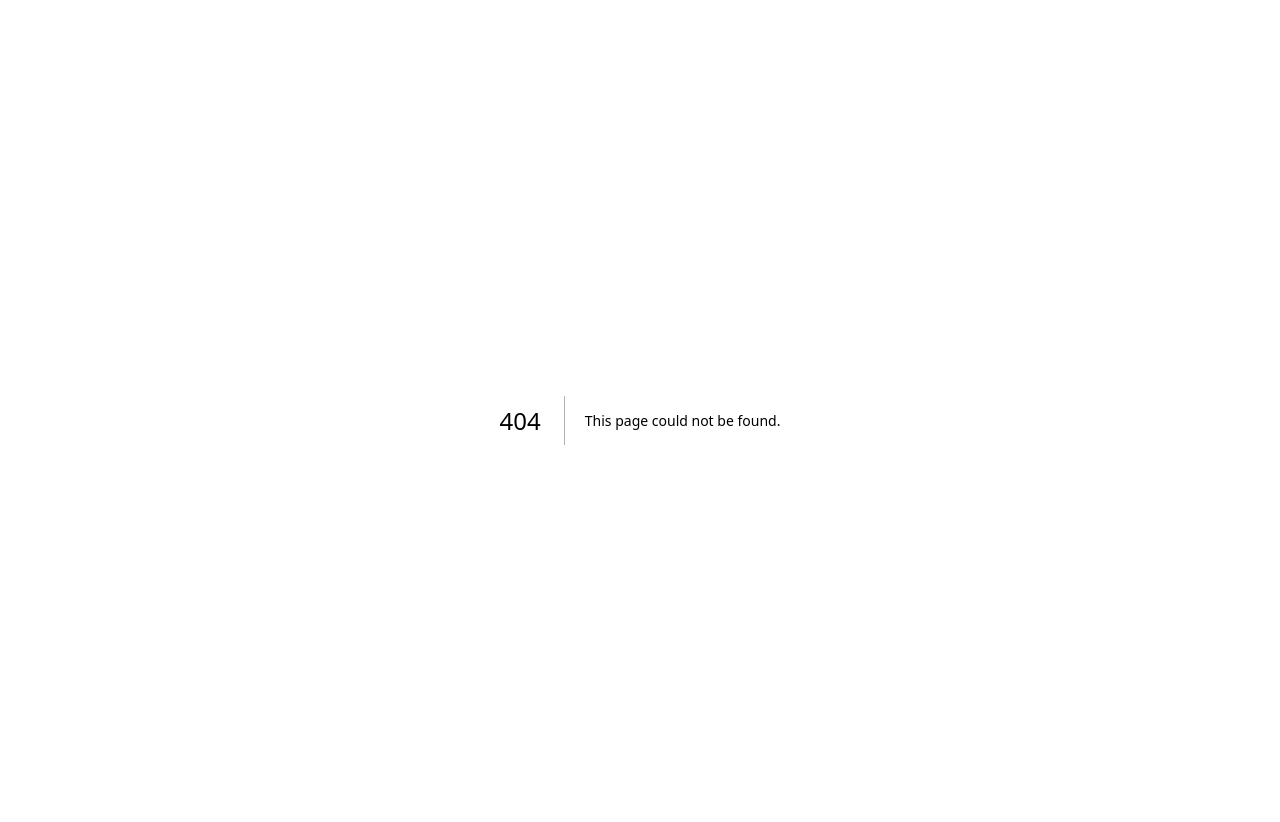
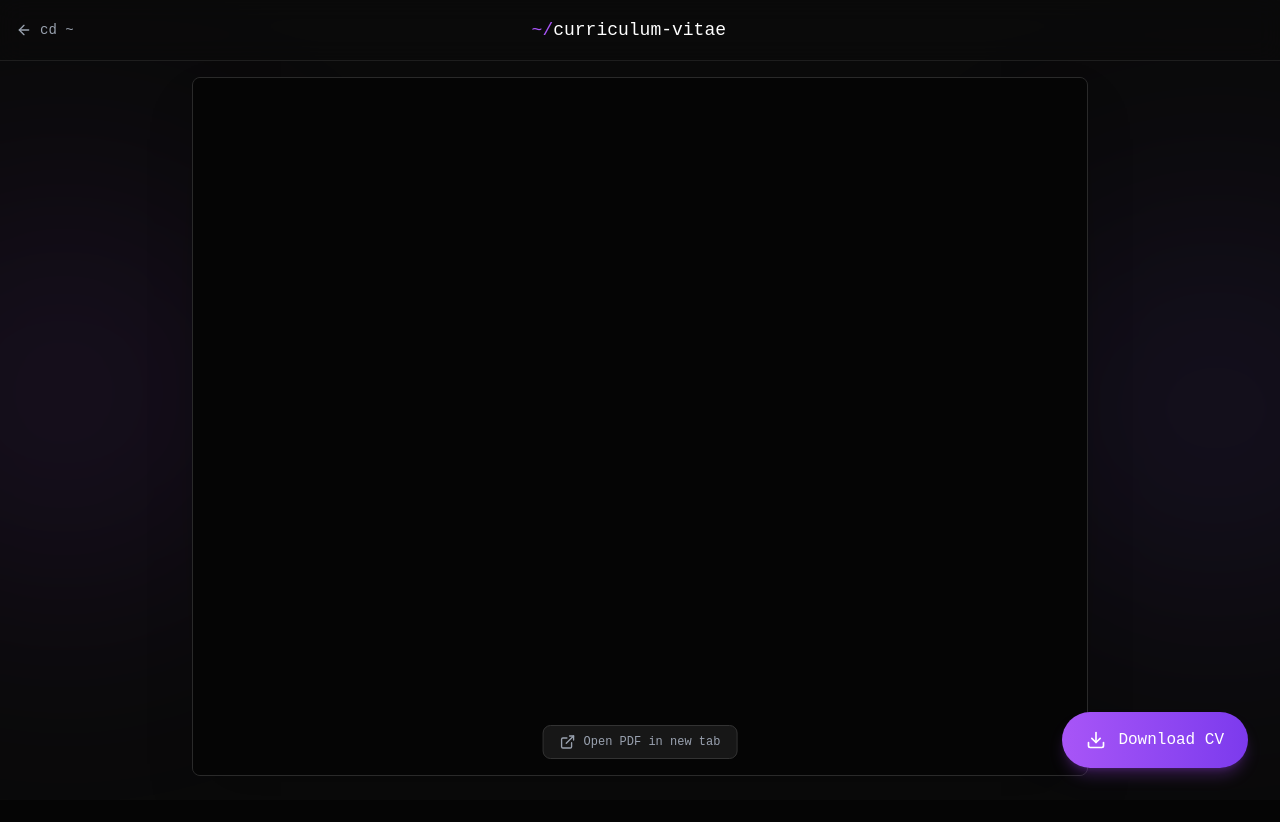
Before and after one commit to GratiaManullang03/next-portfolio, a Next.js app: page /curriculum-vitae in a window 1280 px wide. Before the commit this address had no page. Shown: the top 822 px of the page. After the commit the page ends 800 px from the top, so only its background shows below. Built offline with nearby package versions, Linux system fonts and the light colour scheme.

Commit message:
feat: /curriculum-vitae browser output

```diff
--- a/package.json
+++ b/package.json
@@ -14,6 +14,7 @@
     "next": "16.0.3",
     "react": "19.2.0",
     "react-dom": "19.2.0",
+    "react-icons": "^5.5.0",
     "three": "^0.181.2"
   },
   "devDependencies": {
--- /dev/null
+++ b/ref/command.md
@@ -0,0 +1,12 @@
+Berdasarkan kode saat ini, berikut list command yang membuka browser:
+Command	Tab Name	Icon	URL
+/curriculum-vitae	Curriculum Vitae	📄	https://graxya.dev/curriculum-vitae
+/project	Projects	🚀	https://graxya.dev/projects
+/experience	Experience	💼	https://graxya.dev/experience
+/achievements	Achievements	🏆	https://graxya.dev/achievements
+/skills	Skills	⚡	https://graxya.dev/skills
+/chat	Chat with Me	💬	https://graxya.dev/chat
+Command tanpa browser:
+/about - Tampil langsung di terminal
+/social - Tampil langsung di terminal
+/command - Tampil list command
--- /dev/null
+++ b/src/app/curriculum-vitae/page.tsx
@@ -0,0 +1,123 @@
+'use client';
+
+import { motion } from 'framer-motion';
+import { useState } from 'react';
+import { FiDownload, FiArrowLeft, FiExternalLink } from 'react-icons/fi';
+import Link from 'next/link';
+
+export default function CurriculumVitae() {
+    const [isLoading, setIsLoading] = useState(true);
+    const pdfUrl = '/source/CV-Felix-Gratia-Mangatur-Manullang.pdf';
+
+    const handleDownload = () => {
+        const link = document.createElement('a');
+        link.href = pdfUrl;
+        link.download = 'CV-Felix-Gratia-Mangatur-Manullang.pdf';
+        document.body.appendChild(link);
+        link.click();
+        document.body.removeChild(link);
+    };
+
+    return (
+        <div className="fixed inset-0 bg-[#0a0a0a] flex flex-col overflow-hidden">
+            {/* Header */}
+            <motion.header
+                initial={{ y: -50, opacity: 0 }}
+                animate={{ y: 0, opacity: 1 }}
+                transition={{ duration: 0.5 }}
+                className="flex-shrink-0 bg-[#0a0a0a]/80 backdrop-blur-md border-b border-[#1e1e1e] z-40"
+            >
+                <div className="max-w-7xl mx-auto px-4 py-4 flex items-center justify-between">
+                    <Link
+                        href="/"
+                        className="flex items-center gap-2 text-gray-400 hover:text-white transition-colors group"
+                    >
+                        <FiArrowLeft className="group-hover:-translate-x-1 transition-transform" />
+                        <span className="font-mono text-sm">cd ~</span>
+                    </Link>
+                    <h1 className="font-mono text-lg text-white">
+                        <span className="text-[#a855f7]">~/</span>curriculum-vitae
+                    </h1>
+                    <div className="w-20" />
+                </div>
+            </motion.header>
+
+            {/* PDF Viewer Container */}
+            <main className="flex-1 overflow-hidden p-4 pb-6">
+                <motion.div
+                    initial={{ opacity: 0, y: 20 }}
+                    animate={{ opacity: 1, y: 0 }}
+                    transition={{ duration: 0.6, delay: 0.2 }}
+                    className="max-w-4xl mx-auto h-full"
+                >
+                    {/* PDF Frame */}
+                    <div className="relative w-full h-full rounded-lg overflow-hidden border border-[#2a2a2a] bg-[#1a1a1a] shadow-2xl">
+                        {/* Loading State */}
+                        {isLoading && (
+                            <div className="absolute inset-0 flex items-center justify-center bg-[#1a1a1a] z-10">
+                                <div className="flex flex-col items-center gap-4">
+                                    <div className="w-12 h-12 border-4 border-[#a855f7]/20 border-t-[#a855f7] rounded-full animate-spin" />
+                                    <span className="font-mono text-gray-400 text-sm">Loading CV...</span>
+                                </div>
+                            </div>
+                        )}
+
+                        {/* PDF Embed with object fallback */}
+                        <object
+                            data={pdfUrl}
+                            type="application/pdf"
+                            className="w-full h-full"
+                            onLoad={() => setIsLoading(false)}
+                        >
+                            {/* Fallback for browsers that don't support object */}
+                            <iframe
+                                src={pdfUrl}
+                                className="w-full h-full border-0"
+                                onLoad={() => setIsLoading(false)}
+                                title="Curriculum Vitae"
+                            />
+                        </object>
+
+                        {/* Fallback link if PDF doesn't load */}
+                        <div className="absolute bottom-4 left-1/2 -translate-x-1/2 z-20">
+                            <a
+                                href={pdfUrl}
+                                target="_blank"
+                                rel="noopener noreferrer"
+                                className="flex items-center gap-2 px-4 py-2 bg-[#1a1a1a]/90 border border-[#333] rounded-lg text-gray-400 hover:text-white hover:border-[#a855f7] transition-colors font-mono text-xs"
+                            >
+                                <FiExternalLink className="w-4 h-4" />
+                                Open PDF in new tab
+                            </a>
+                        </div>
+                    </div>
+                </motion.div>
+            </main>
+
+            {/* Floating Download Button */}
+            <motion.button
+                initial={{ scale: 0, opacity: 0 }}
+                animate={{ scale: 1, opacity: 1 }}
+                transition={{
+                    type: 'spring',
+                    stiffness: 260,
+                    damping: 20,
+                    delay: 0.5,
+                }}
+                whileHover={{ scale: 1.05 }}
+                whileTap={{ scale: 0.95 }}
+                onClick={handleDownload}
+                className="fixed bottom-8 right-8 z-50 flex items-center gap-3 px-6 py-4 bg-gradient-to-r from-[#a855f7] to-[#7c3aed] text-white font-mono font-medium rounded-full shadow-lg shadow-purple-500/25 hover:shadow-purple-500/40 transition-shadow cursor-pointer"
+            >
+                <FiDownload className="w-5 h-5" />
+                <span>Download CV</span>
+            </motion.button>
+
+            {/* Background Glow Effects */}
+            <div className="fixed inset-0 pointer-events-none overflow-hidden -z-10">
+                <div className="absolute top-1/4 -left-32 w-96 h-96 bg-purple-500/10 rounded-full blur-[128px]" />
+                <div className="absolute bottom-1/4 -right-32 w-96 h-96 bg-violet-500/10 rounded-full blur-[128px]" />
+            </div>
+        </div>
+    );
+}
--- a/src/components/Browser/Browser.tsx
+++ b/src/components/Browser/Browser.tsx
@@ -1,6 +1,7 @@
 'use client';
 
 import { useState, useEffect, useRef, useCallback } from 'react';
+import CVContent from './contents/CVContent';
 
 interface BrowserProps {
     command: string;
@@ -214,13 +215,17 @@ export default function Browser({ command, onClose }: BrowserProps) {
 
             {/* Content Area */}
             <div className="flex-grow overflow-hidden relative bg-black/20">
-                <div className="flex-grow p-[40px] overflow-y-auto h-full">
-                    <div className="max-w-[800px] mx-auto">
-                        <div className="text-[#e4e4e7] text-[24px] font-semibold mb-[20px]">
-                            {config.content}
+                {config.content === 'curriculum-vitae' ? (
+                    <CVContent />
+                ) : (
+                    <div className="flex-grow p-[40px] overflow-y-auto h-full">
+                        <div className="max-w-[800px] mx-auto">
+                            <div className="text-[#e4e4e7] text-[24px] font-semibold mb-[20px]">
+                                {config.content}
+                            </div>
                         </div>
                     </div>
-                </div>
+                )}
             </div>
 
             {/* Status Bar */}
--- /dev/null
+++ b/src/components/Browser/contents/CVContent.tsx
@@ -0,0 +1,71 @@
+'use client';
+
+import { useState } from 'react';
+import { FiDownload, FiExternalLink } from 'react-icons/fi';
+
+export default function CVContent() {
+    const [isLoading, setIsLoading] = useState(true);
+    const pdfUrl = '/source/CV-Felix-Gratia-Mangatur-Manullang.pdf';
+
+    const handleDownload = () => {
+        const link = document.createElement('a');
+        link.href = pdfUrl;
+        link.download = 'CV-Felix-Gratia-Mangatur-Manullang.pdf';
+        document.body.appendChild(link);
+        link.click();
+        document.body.removeChild(link);
+    };
+
+    return (
+        <div className="h-full flex flex-col relative">
+            {/* PDF Container */}
+            <div className="flex-1 relative">
+                {/* Loading State */}
+                {isLoading && (
+                    <div className="absolute inset-0 flex items-center justify-center bg-[#0a0a0a] z-10">
+                        <div className="flex flex-col items-center gap-4">
+                            <div className="w-10 h-10 border-3 border-[#a855f7]/20 border-t-[#a855f7] rounded-full animate-spin" />
+                            <span className="font-mono text-gray-400 text-sm">Loading CV...</span>
+                        </div>
+                    </div>
+                )}
+
+                {/* PDF Embed */}
+                <object
+                    data={pdfUrl}
+                    type="application/pdf"
+                    className="w-full h-full bg-white"
+                    onLoad={() => setIsLoading(false)}
+                >
+                    <iframe
+                        src={pdfUrl}
+                        className="w-full h-full border-0 bg-white"
+                        onLoad={() => setIsLoading(false)}
+                        title="Curriculum Vitae"
+                    />
+                </object>
+            </div>
+
+            {/* Action Bar */}
+            <div className="flex-shrink-0 p-3 bg-[#0a0a0a]/80 border-t border-white/10 flex items-center justify-between">
+                <a
+                    href={pdfUrl}
+                    target="_blank"
+                    rel="noopener noreferrer"
+                    className="flex items-center gap-2 px-3 py-2 text-gray-400 hover:text-white transition-colors font-mono text-xs"
+                >
+                    <FiExternalLink className="w-4 h-4" />
+                    Open in new tab
+                </a>
+
+                <button
+                    onClick={handleDownload}
+                    className="flex items-center gap-2 px-4 py-2 bg-gradient-to-r from-[#a855f7] to-[#7c3aed] text-white font-mono text-sm rounded-lg hover:opacity-90 transition-opacity cursor-pointer"
+                >
+                    <FiDownload className="w-4 h-4" />
+                    Download CV
+                </button>
+            </div>
+        </div>
+    );
+}
```
Also changed, not shown: 2 other files (tests, documents, lock files or other folders).
